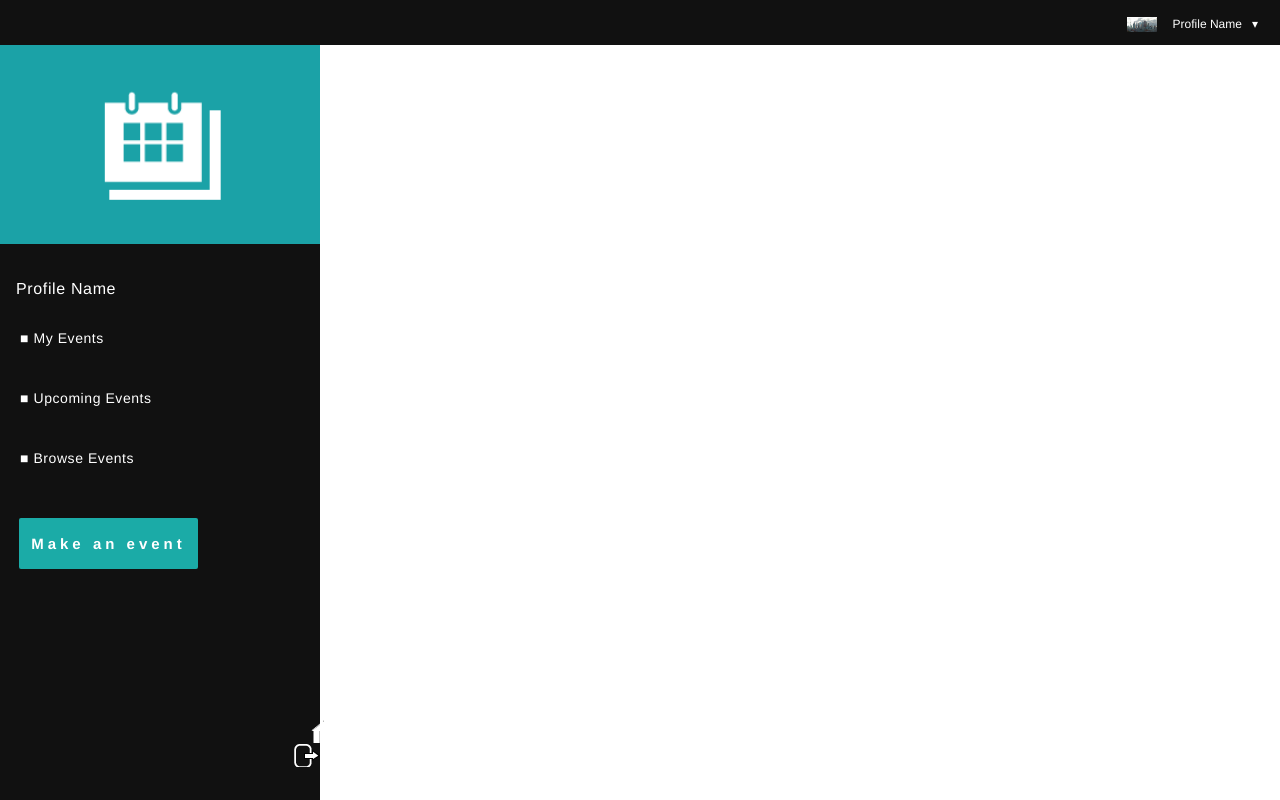
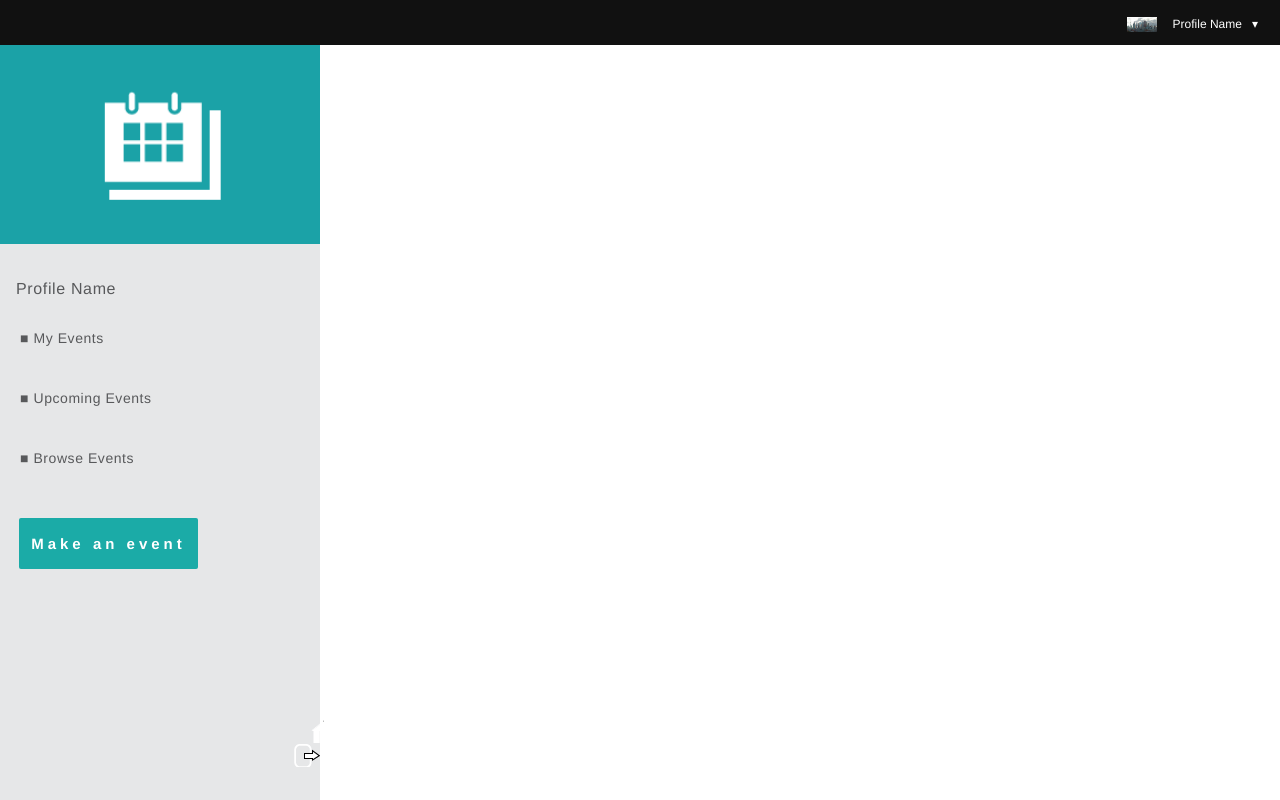
Before and after one commit to alexandra03/EventureTime, a Django app: page / in a window 1280 px wide. Run offline with Django 3.2, Linux system fonts and the light colour scheme; some libraries are stand-ins or nearby versions.

Commit message:
fixed navbar

```diff
--- a/eventuretime/events/static/css/base.css
+++ b/eventuretime/events/static/css/base.css
@@ -20,8 +20,8 @@
 	left:0;
 	width:25%;
 	position:fixed;
-	background-color:#111;
-	color: #fff;
+	background-color:#e6e7e8;
+	color: #58595b;
 	height:100%;
     -webkit-font-smoothing: antialiased;
 }
@@ -88,12 +88,12 @@
 	height:100%;
 	display:table-cell;
 	width:100% ;
-	color:#fff;
+	color:#58595b;
 	text-decoration:none;
 }
 
 .sidebar li a:hover {
-	background-color: rgba(255,255,255,.2);
+	background-color: rgba(0,0,0,.1);
     transition: 0.25s all;
     -o-transition: 0.25s all;
     -ms-transition: 0.25s all;
--- a/eventuretime/events/templates/base.html
+++ b/eventuretime/events/templates/base.html
@@ -45,4 +45,8 @@
 <script type="text/javascript" src="{{STATIC_URL}}static/js/bootstrap.min.js"></script>
 <script type="text/javascript" src="{{STATIC_URL}}static/js/bootstrap-dropdown.js"></script>
 
+<script type="text/javascript" src="http://ajax.googleapis.com/ajax/libs/jquery/1.7.1/jquery.min.js"></script>
+
+<script type="text/javascript" src="https://ajax.googleapis.com/ajax/libs/jquery/1.11.1/jquery.min.js"></script>
+
 {% block content %}{% endblock %}
```
Also changed, not shown: eventuretime/events/static/imgs/celebration.jpg.
